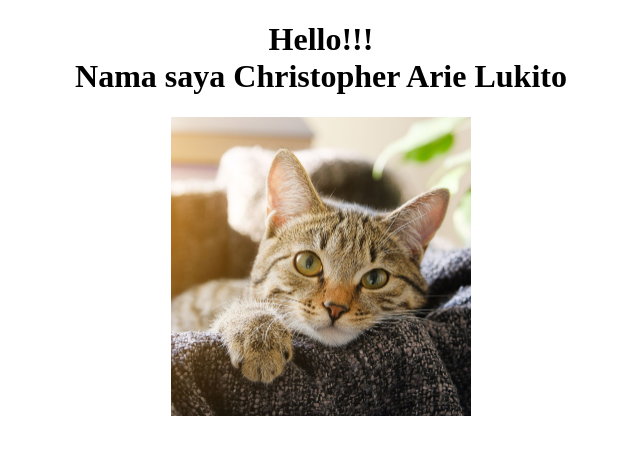
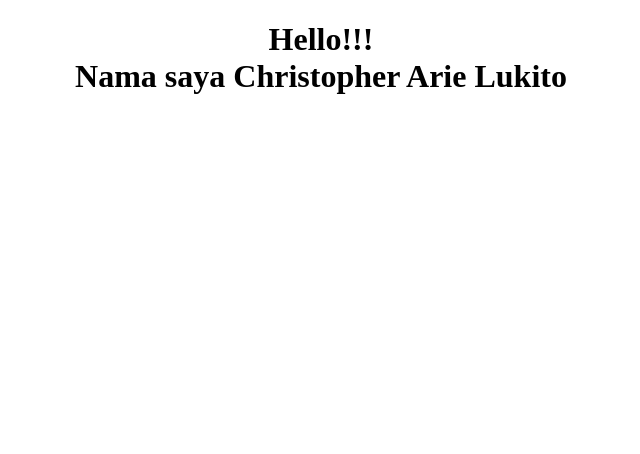
Before and after one commit to Arie147/HTML_Kelompok_2, a plain HTML site: page arie.html in a window 1280 px wide. Shown: the whole page, without its empty margins (319-959 px from the left). Drawn offline with Linux system fonts and the light colour scheme.

Commit message:
Merge Branch

```diff
--- a/arie.html
+++ b/arie.html
@@ -10,7 +10,6 @@
 <body>
   <center>
     <h1>Hello!!! <br> Nama saya Christopher Arie Lukito</h1>
-    <img src="cat.jpg" alt="cat" width="300px">
   </center>
 </body>
 
```
Also changed, not shown: cat.jpg (deleted).
